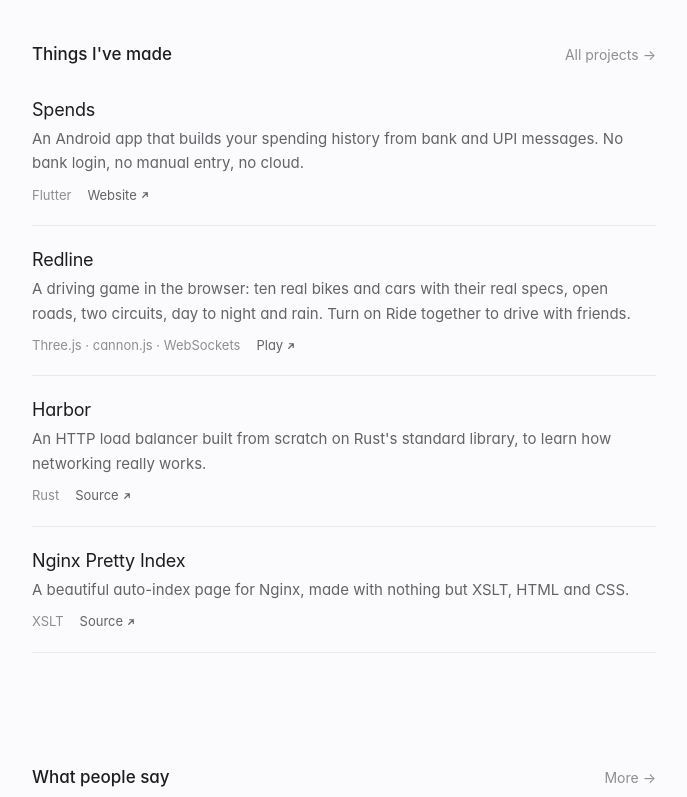
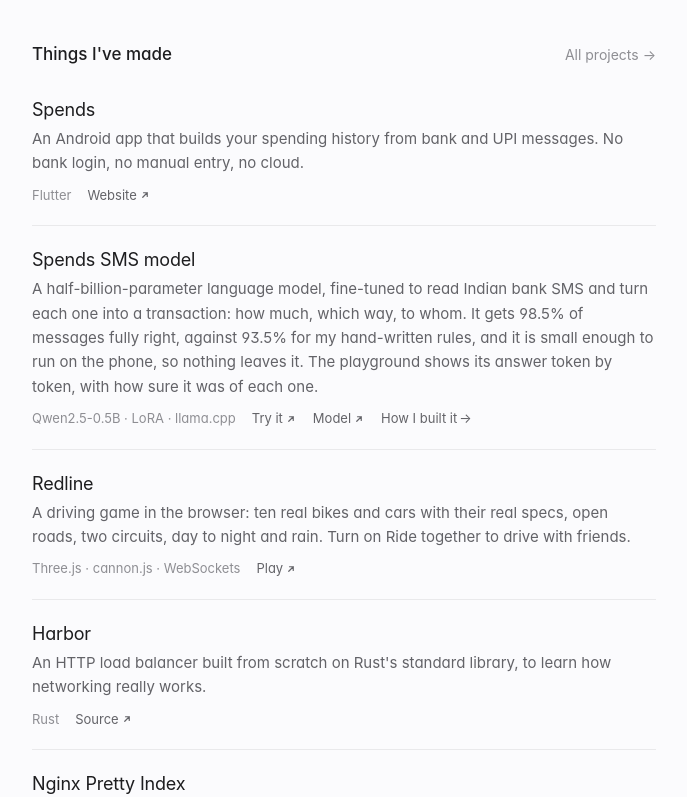
Before and after one commit to abdus/abdus.net, a Next.js app: page / in a window 1280 px wide. Shown: the part 1201-1998 px from the top of the page, without its empty margins (296-983 px from the left). Built offline with nearby package versions, Linux system fonts and the light colour scheme; no server answers; what @dicebear/core would draw is missing.

Commit message:
Add the Spends SMS model and its playground as a project

```diff
--- a/src/components/project-list.tsx
+++ b/src/components/project-list.tsx
@@ -21,6 +21,7 @@ function Meta({ project, stars }: { project: Project; stars?: Stars }) {
   const links = [
     !project.retired && project.site && { href: project.site, label: project.siteLabel || "Website" },
     project.source && { href: project.source, label: "Source" },
+    ...(project.links || []),
   ].filter(Boolean) as { href: string; label: string }[];
 
   return (
@@ -39,7 +40,7 @@ function Meta({ project, stars }: { project: Project; stars?: Stars }) {
           className="inline-flex items-center gap-0.5 text-fg-2 transition-colors hover:text-tint"
         >
           {label}
-          <ArrowUpRight className="size-3" />
+          {isExternal(href) ? <ArrowUpRight className="size-3" /> : <span aria-hidden>→</span>}
         </Link>
       ))}
     </div>
--- a/src/data/projects.ts
+++ b/src/data/projects.ts
@@ -18,6 +18,8 @@ export type Project = {
   siteLabel?: string;
   /** Public source. Leave out for private repos. */
   source?: string;
+  /** Other places worth a look (model weights, the write-up). */
+  links?: { label: string; href: string }[];
   /** Shown on the home page. */
   featured?: boolean;
   /** What I'm working on right now. */
@@ -68,6 +70,27 @@ export const projects: Project[] = [
       src: "/assets/projects/spends.webp",
       alt: "The Spends website, showing the app's monthly spending screen",
       label: "spends.abdus.net",
+    },
+  },
+  {
+    title: "Spends SMS model",
+    year: 2026,
+    description:
+      "A half-billion-parameter language model, fine-tuned to read Indian bank SMS and turn each one into a transaction: how much, which way, to whom. It gets 98.5% of messages fully right, against 93.5% for my hand-written rules, and it is small enough to run on the phone, so nothing leaves it. The playground shows its answer token by token, with how sure it was of each one.",
+    tech: "Qwen2.5-0.5B · LoRA · llama.cpp",
+    site: "https://playground.spends.abdus.net",
+    siteLabel: "Try it",
+    links: [
+      { label: "Model", href: "https://huggingface.co/azabdus/qwen2.5-0.5b-sms-txn" },
+      { label: "How I built it", href: "/posts/from-regex-to-a-small-language-model" },
+    ],
+    featured: true,
+    media: {
+      kind: "image",
+      src: "/assets/projects/spends-playground.webp",
+      alt: "The model playground: a bank SMS in a message bubble, read as a ₹750 payment to the person named, matching the hand label",
+      label: "playground.spends.abdus.net",
+      aspect: "16/9",
     },
   },
   {
```
Also changed, not shown: public/assets/projects/spends-playground.webp (added).
